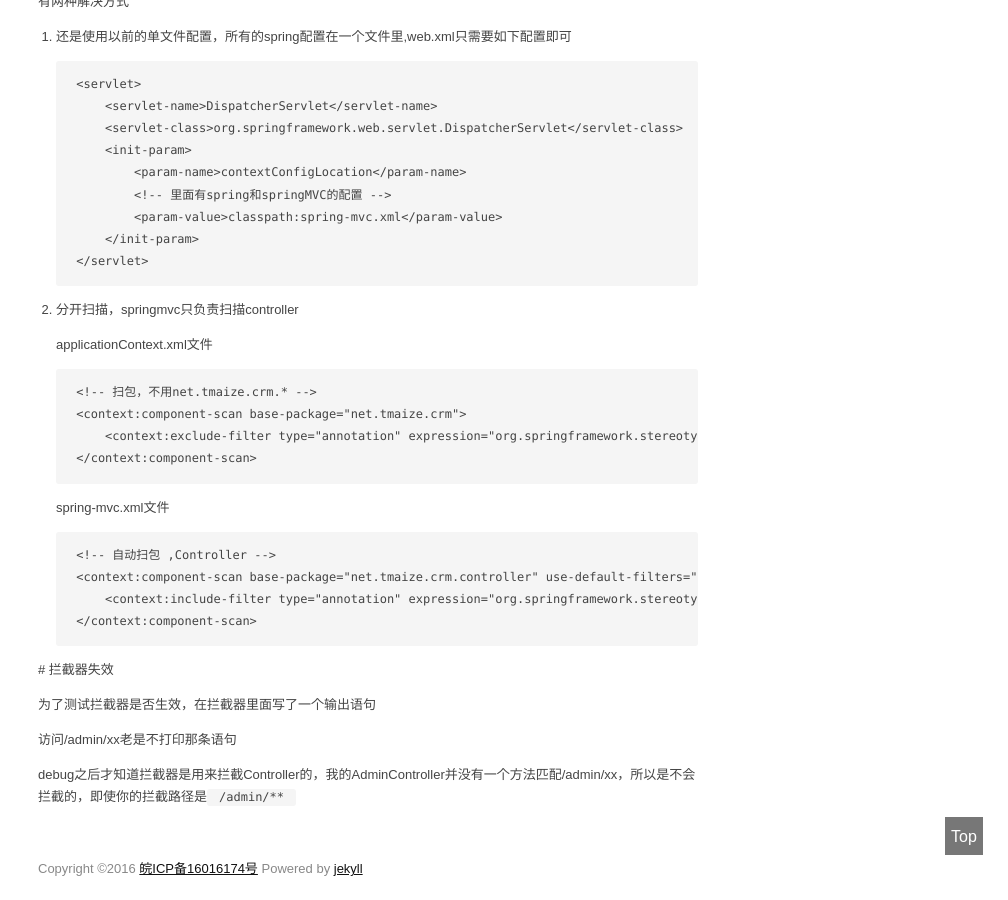
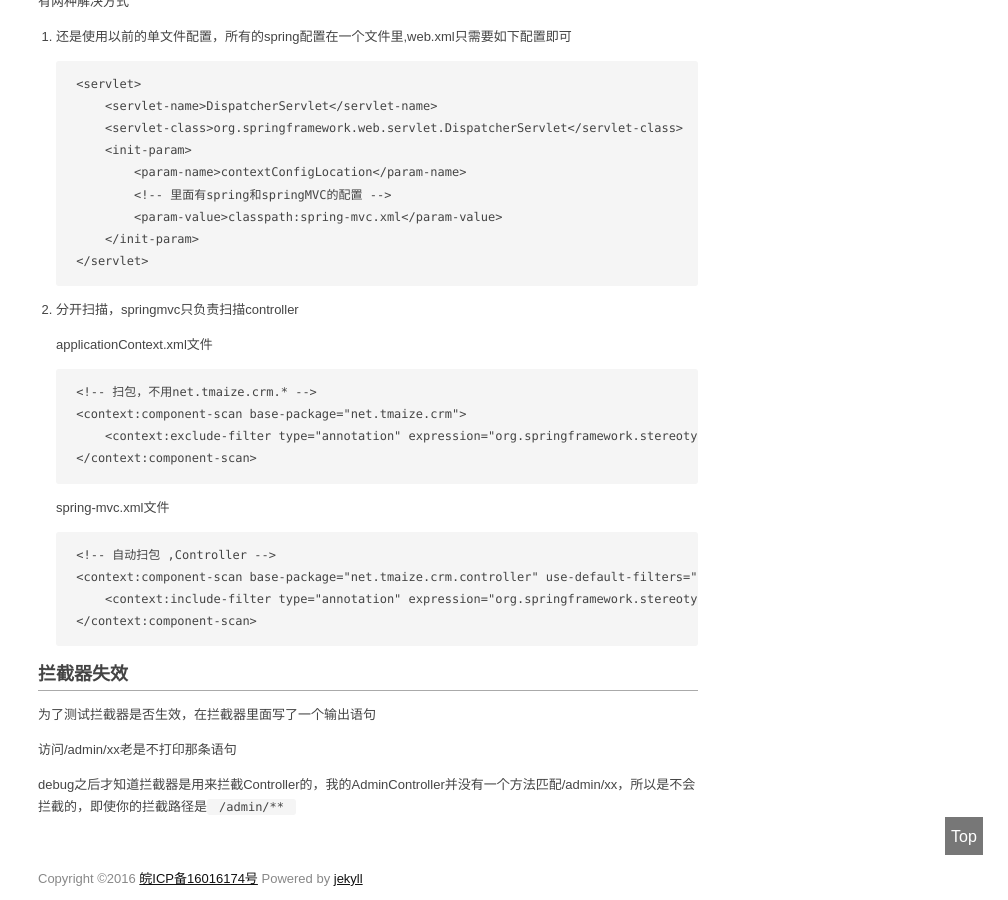
Before and after one commit to TMaize/tmaize-blog, a Jekyll site: the page built from _posts/2017-06-24-spring-mvc常见问题.md, in a window 1280 px wide and 900 px high, scrolled down 2907 px. Shown: the whole window, without its empty margins (272-1280 px from the left). Built offline with Jekyll 4.4.1, drawn with Linux system fonts in a browser that asks for light colours.

Commit message:
修改文章

````diff
--- a/_posts/2017-06-24-spring-mvc常见问题.md
+++ b/_posts/2017-06-24-spring-mvc常见问题.md
@@ -171,12 +171,10 @@ web.xml配置如下
     </context:component-scan>
     ```
 
+# 拦截器失效
 
+为了测试拦截器是否生效，在拦截器里面写了一个输出语句
 
- # 拦截器失效
-
- 为了测试拦截器是否生效，在拦截器里面写了一个输出语句
-
- 访问/admin/xx老是不打印那条语句
+访问/admin/xx老是不打印那条语句
 
 debug之后才知道拦截器是用来拦截Controller的，我的AdminController并没有一个方法匹配/admin/xx，所以是不会拦截的，即使你的拦截路径是`/admin/**`
````
